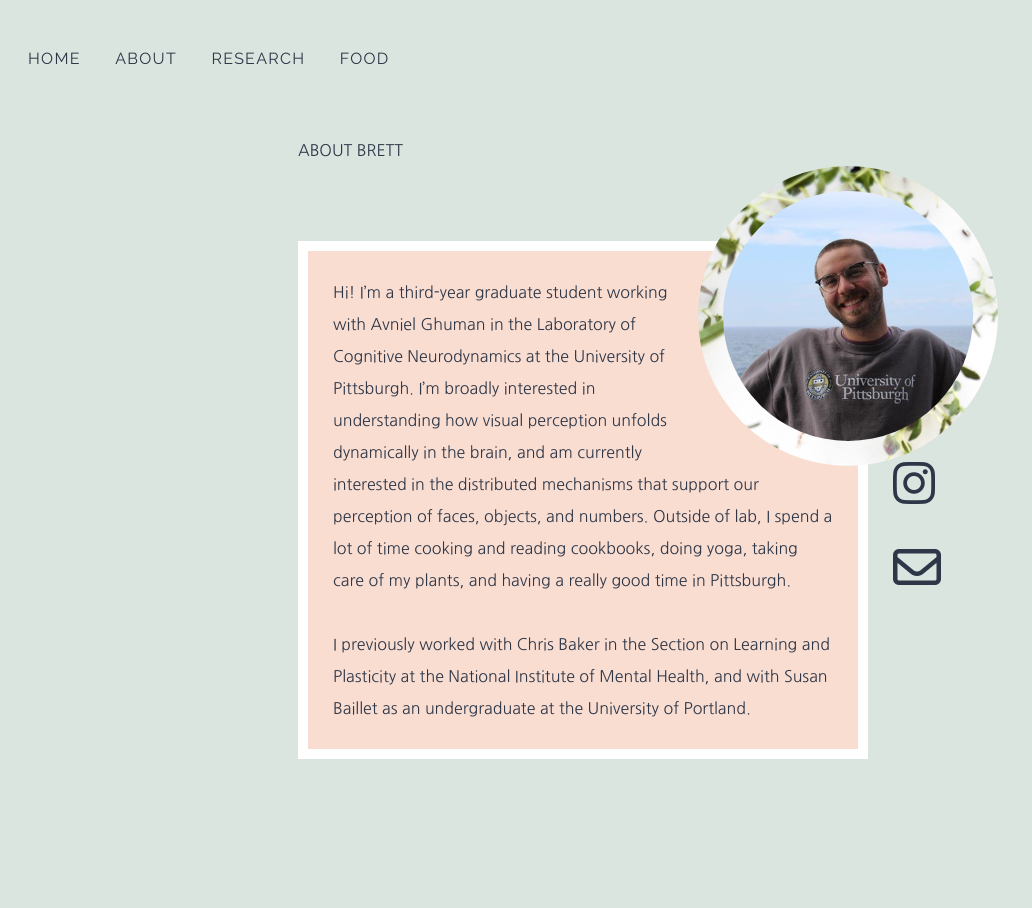
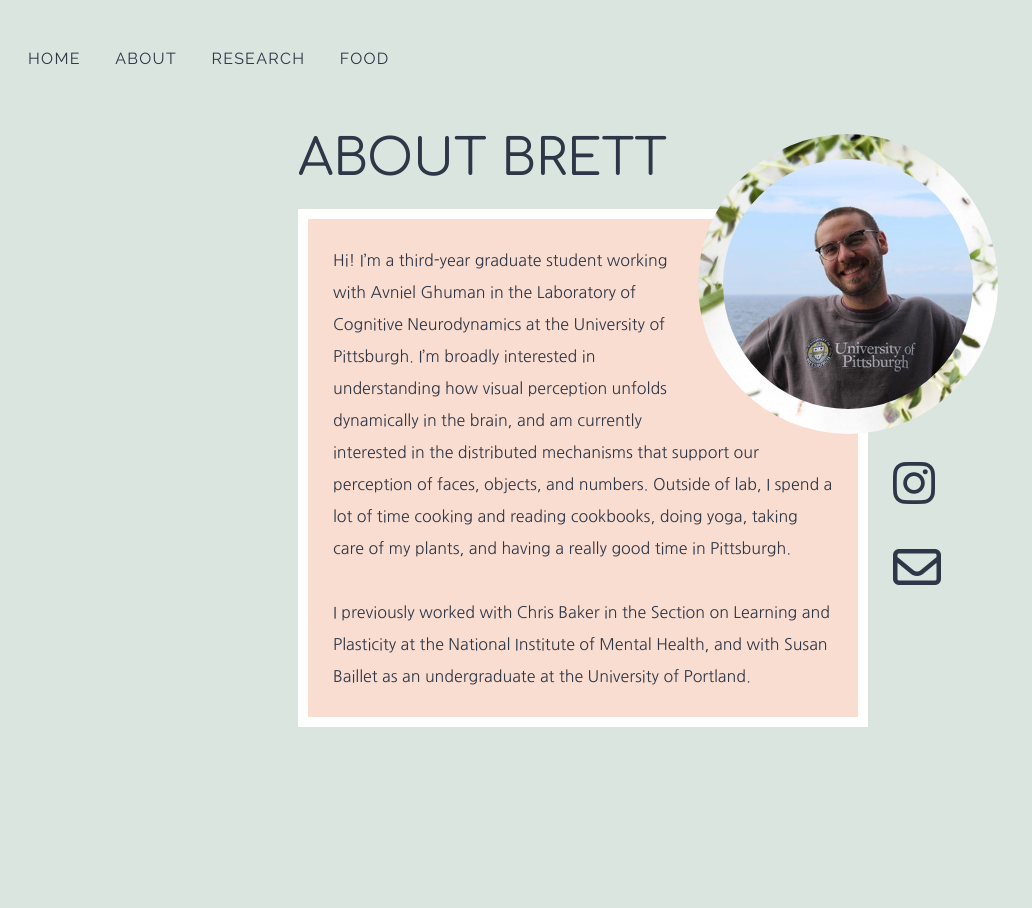
Before and after one commit to bbbankson/bbbankson.github.io, a Jekyll site: the page about.html, which Jekyll copies as it is, in a window 1280 px wide. Shown: the whole page, without its empty margins (0-1032 px from the left). Built offline with Jekyll 4.4.1, drawn with Linux system fonts in a browser that asks for light colours; nearby versions of some CDN libraries.

Commit message:
Update about.html

```diff
--- a/about.html
+++ b/about.html
@@ -102,7 +102,7 @@
 
 			<div id="about_div">
 
-				<div class="title">
+				<div class="title" id="title_div">
 					ABOUT BRETT
 				</div>
 
```
